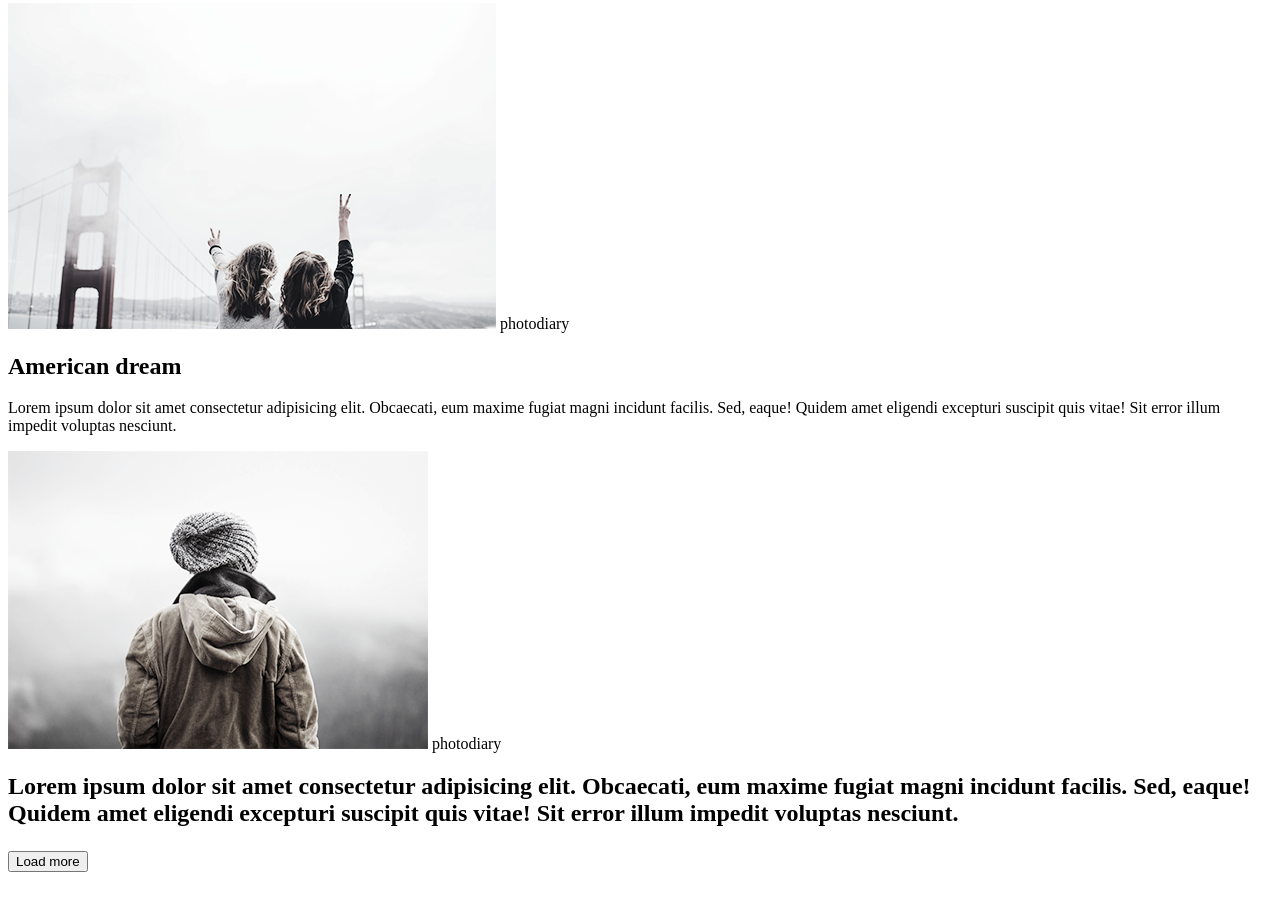
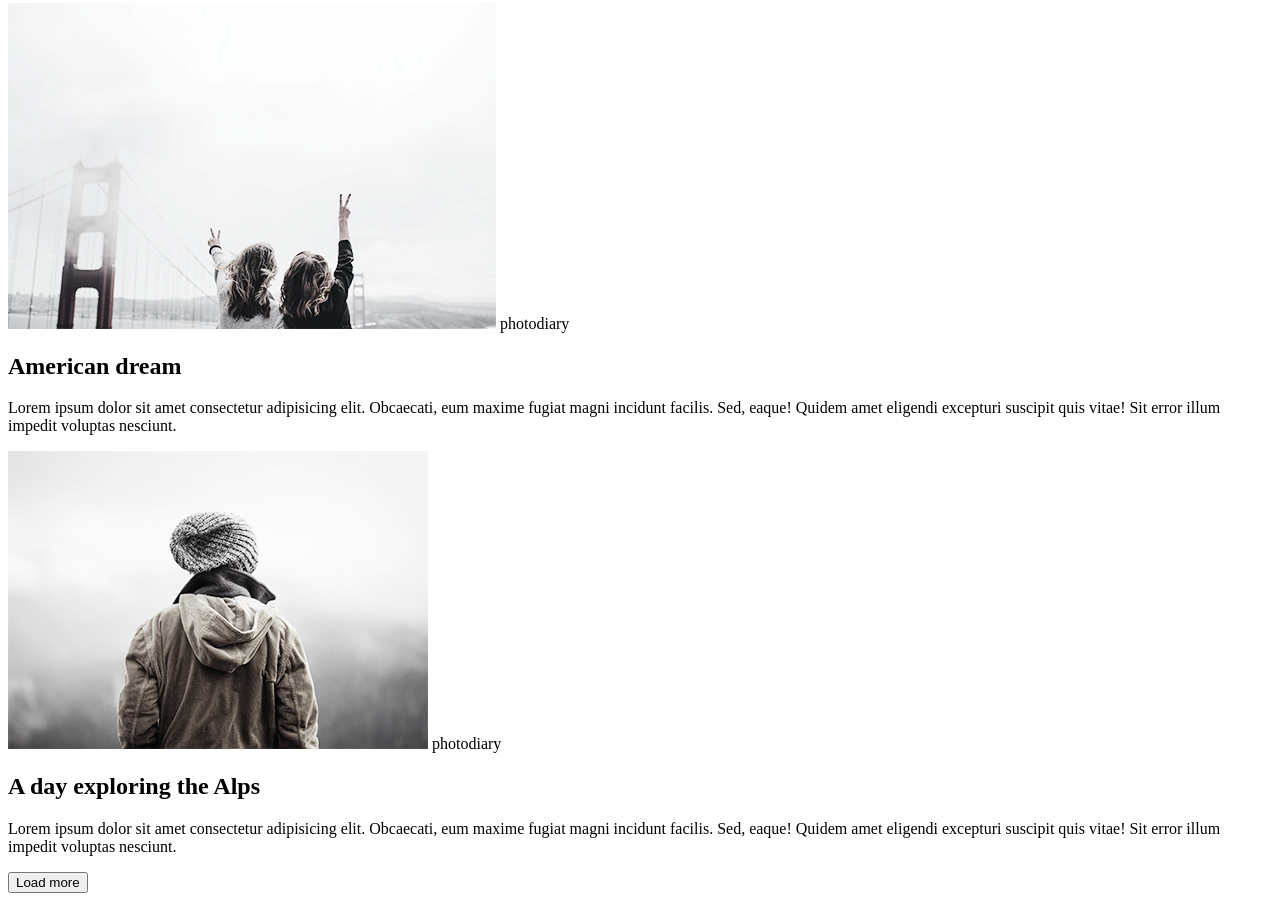
Before and after one commit to Marina19052006/Marina19052006.github.io, a plain HTML site: page dz1/index.html in a window 1280 px wide. Shown: the part 984-1885 px from the top of the page. Before the commit the page ends 1864 px from the top, so only its background shows below. Drawn offline with Linux system fonts and the light colour scheme.

Commit message:
Update index.html

```diff
--- a/dz1/index.html
+++ b/dz1/index.html
@@ -34,7 +34,7 @@
     <div class="fourth-list">
         <img src="./img/img/4.png" alt="girl">
         <span>photodiary</span>
-        <h2 class="title>A day exploring the Alps</h2>
+        <h2 class="title">A day exploring the Alps</h2>
         <p class="title">Lorem ipsum dolor sit amet consectetur adipisicing elit. Obcaecati, eum maxime fugiat magni incidunt facilis. Sed, eaque! Quidem amet eligendi excepturi suscipit quis vitae! Sit error illum impedit voluptas nesciunt.</p>
     </div>
     <button class="btnnn">Load more</button>
```
